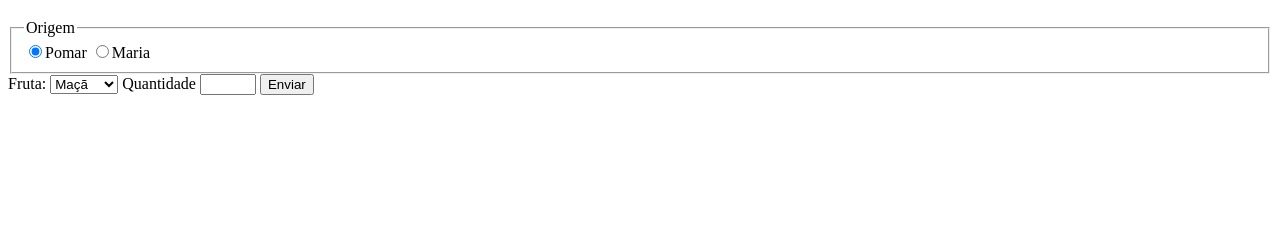
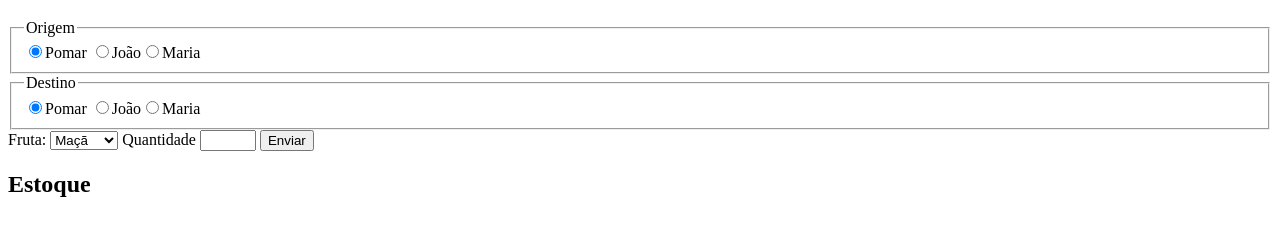
Before and after one commit to ufjf-dcc202/ufjf-dcc202-2023-3-a-atv12-Caiqueguedes, a website: page index.html in a window 1280 px wide. Shown: the part 61-296 px from the top of the page. Drawn offline with Linux system fonts and the light colour scheme.

Commit message:
alteracoes finais

```diff
--- a/index.html
+++ b/index.html
@@ -22,10 +22,25 @@
               />Pomar</label
             >
             <label
-              ><input type="radio" name="origem" value="maria" />Maria</label
+              ><input type="radio" name="origem" value="joao" />João</label
+            ><input type="radio" name="origem" value="maria" />Maria</label
             >
           </fieldset>
-
+          <fieldset>
+            <legend>Destino</legend>
+            <label
+              ><input
+                type="radio"
+                name="destino"
+                value="pomar"
+                checked
+              />Pomar</label
+            >
+            <label
+              ><input type="radio" name="destino" value="joao" />João</label
+            ><input type="radio" name="origem" value="maria" />Maria</label
+            >
+          </fieldset>
           <label for="ifruta">Fruta:</label>
           <select id="ifruta" name="fruta">
             <option value="maca">Maçã</option>
@@ -45,6 +60,11 @@
           <button type="submit">Enviar</button>
         </form>
       </section>
+      <section>
+        <h2>Estoque</h2>
+        <ol id="olJoao"></ol>
+        <ol id="olAria"></ol>
+      </section>
     </main>
   </body>
 </html>
```
